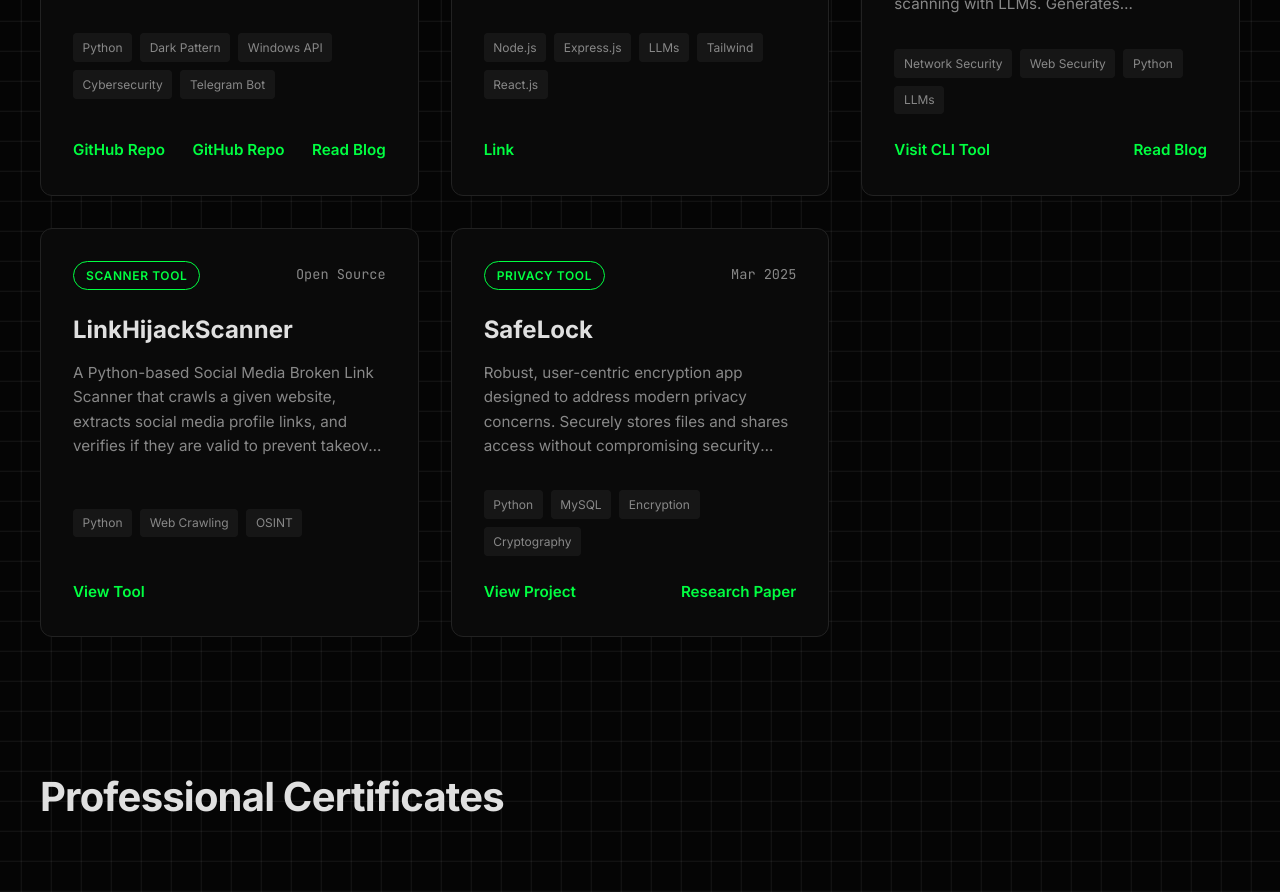
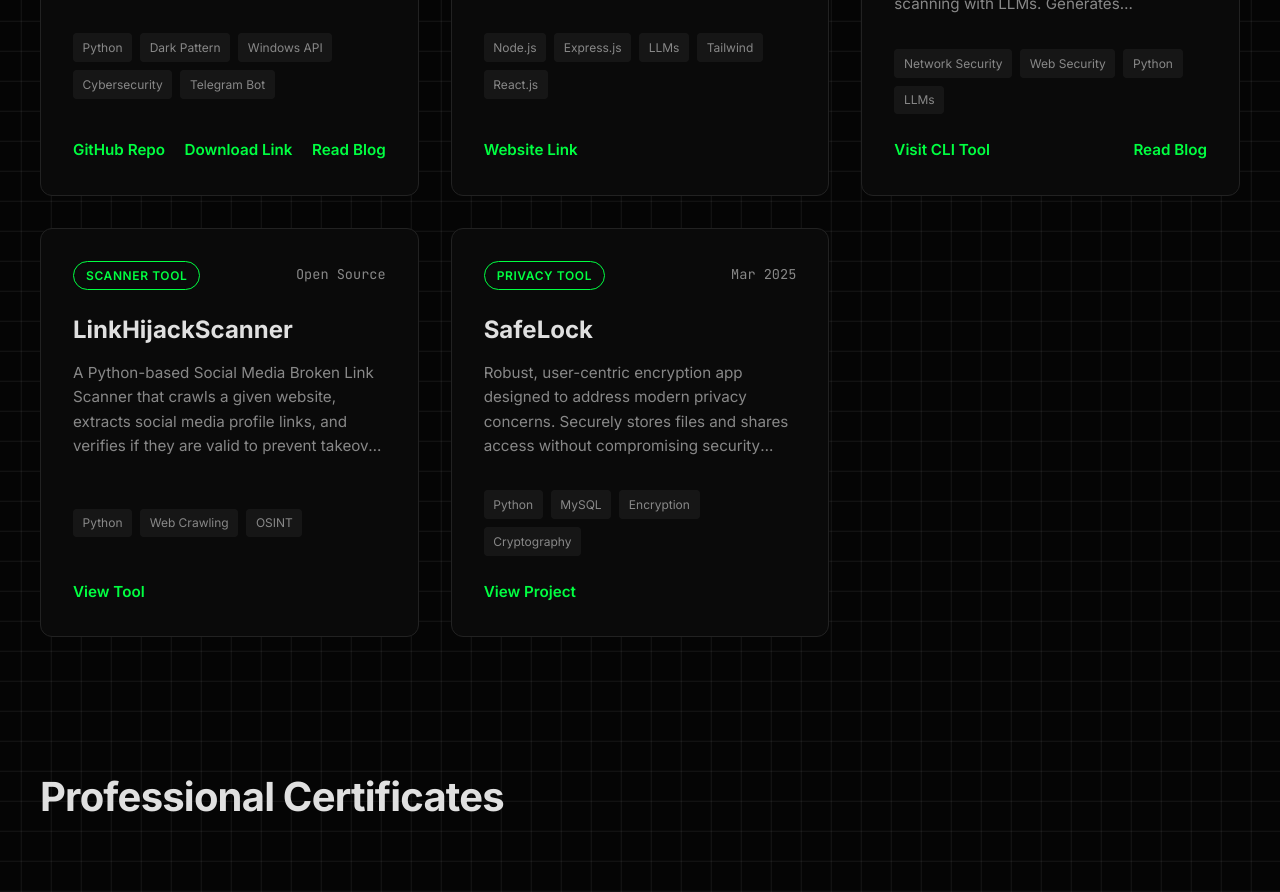
Before and after one commit to codes-by-utkarsh/Portfolio, a React (Vite) app: page / in a window 1280 px wide. Shown: the part 5280-6172 px from the top of the page. Built offline with nearby package versions, Linux system fonts and the light colour scheme.

Commit message:
Added changes to the broken URLs

```diff
--- a/src/components/Projects.jsx
+++ b/src/components/Projects.jsx
@@ -61,8 +61,8 @@ const Projects = () => {
             type: 'Defensive Tool',
             links: [
                 { url: 'https://github.com/codes-by-utkarsh/WatchDog', text: 'GitHub Repo' },
-                { url: 'https://github.com/codes-by-utkarsh/WatchDog', text: 'GitHub Repo' },
-                { url: '#', text: 'Read Blog' }
+                { url: 'https://watchdog.0xutkarsh.tech/', text: 'Download Link' },
+                { url: 'https://medium.com/@drizzlehx/catch-me-if-you-can-building-an-offensive-anti-theft-system-for-windows-58e65fc4c672', text: 'Read Blog' }
             ]
         },
         {
@@ -71,8 +71,8 @@ const Projects = () => {
             description: 'Advanced Hoax Threat Detection & Analysis System. A sophisticated AI-powered system for detecting and analyzing potential bomb threats across multiple communication channels. Built with modern web technologies and designed for production deployment.',
             skills: ['Node.js', 'Express.js', 'LLMs', 'Tailwind', 'React.js'],
             type: 'AI Security',
-            link: '#',
-            linkText: 'Link'
+            link: 'http://truesight.0xutkarsh.tech/',
+            linkText: 'Website Link'
         },
         {
             title: 'VAAUL',
@@ -82,8 +82,8 @@ const Projects = () => {
             skills: ['Network Security', 'Web Security', 'Python', 'LLMs'],
             type: 'Automation Tool',
             links: [
-                { url: '#', text: 'Visit CLI Tool' },
-                { url: '#', text: 'Read Blog' }
+                { url: 'https://github.com/codes-by-utkarsh/VAAUL-Vulnerability-Assessment-Automation-Using-LLM', text: 'Visit CLI Tool' },
+                { url: 'https://medium.com/@drizzlehx/vaaul-vulnerability-assessment-automation-using-llms-d9c17070f529', text: 'Read Blog' }
             ]
         },
         {
@@ -92,7 +92,7 @@ const Projects = () => {
             description: 'A Python-based Social Media Broken Link Scanner that crawls a given website, extracts social media profile links, and verifies if they are valid to prevent takeover attacks.',
             skills: ['Python', 'Web Crawling', 'OSINT'],
             type: 'Scanner Tool',
-            link: '#',
+            link: 'https://github.com/codes-by-utkarsh/LinkHijackScanner',
             linkText: 'View Tool'
         },
         {
@@ -102,8 +102,7 @@ const Projects = () => {
             skills: ['Python', 'MySQL', 'Encryption', 'Cryptography'],
             type: 'Privacy Tool',
             links: [
-                { url: '#', text: 'View Project' },
-                { url: '#', text: 'Research Paper' }
+                { url: 'https://github.com/codes-by-utkarsh/SafeLock', text: 'View Project' }
             ]
         }
     ];
```
